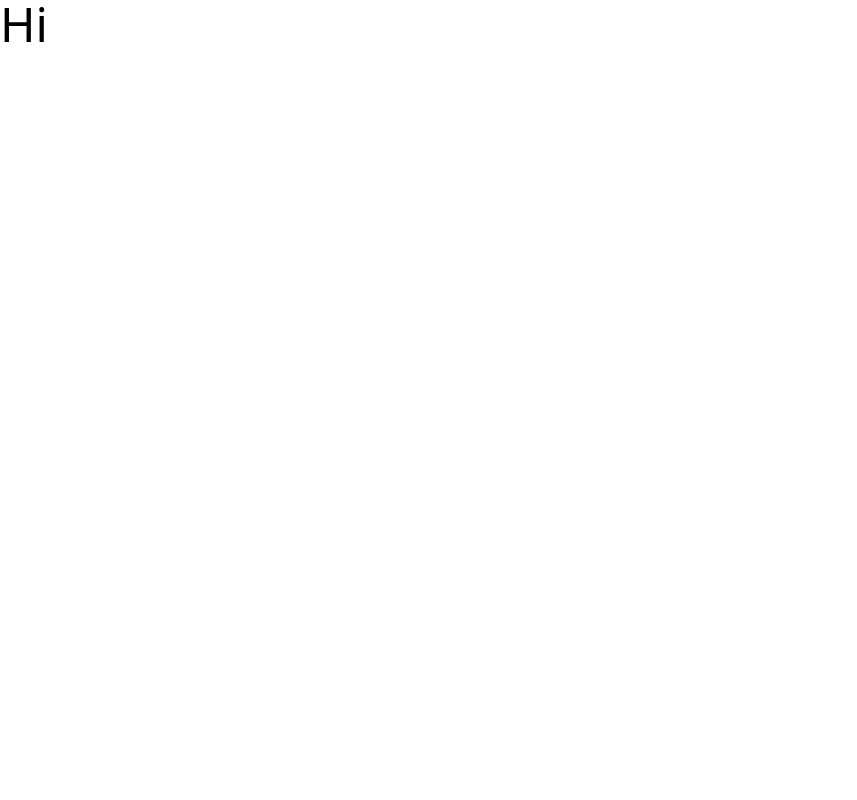
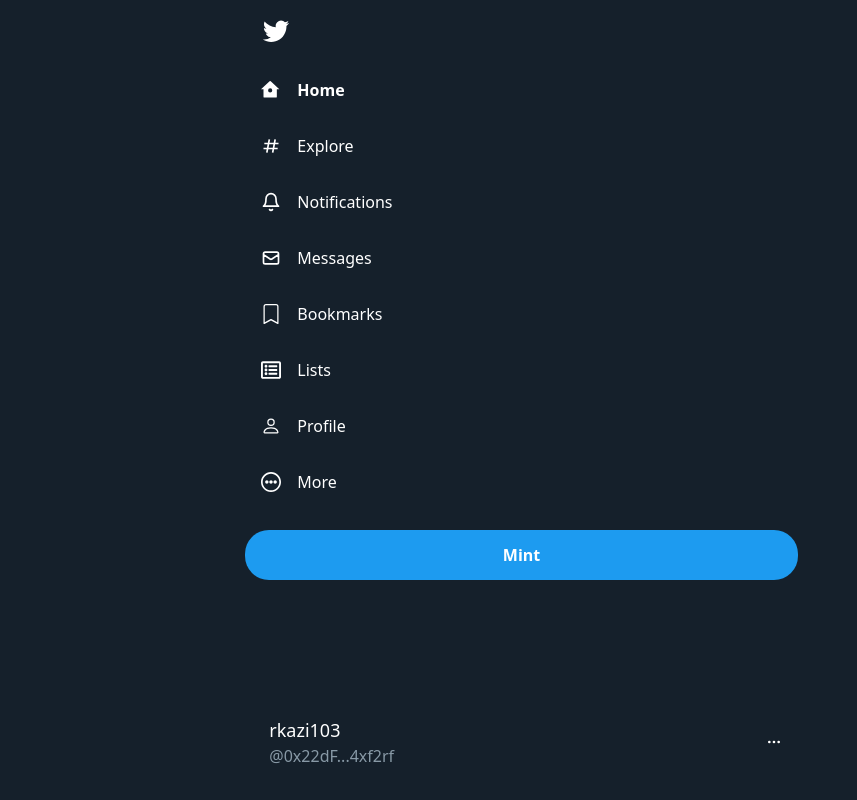
Before and after one commit to rkazi103/twitter-blockchain-app, a Next.js app: page / in a window 1280 px wide. Shown: the whole page, without its empty margins (0-857 px from the left). Built offline with nearby package versions, Linux system fonts and the light colour scheme.

Commit message:
feat: finished sidebar

```diff
--- a/package.json
+++ b/package.json
@@ -16,7 +16,8 @@
   "dependencies": {
     "next": "12.1.0",
     "react": "17.0.2",
-    "react-dom": "17.0.2"
+    "react-dom": "17.0.2",
+    "react-icons": "^4.3.1"
   },
   "devDependencies": {
     "@commitlint/cli": "^16.2.1",
--- /dev/null
+++ b/src/components/Sidebar.js
@@ -0,0 +1,110 @@
+import { RiHome7Line, RiHome7Fill, RiFileList2Fill } from "react-icons/ri";
+import { BiHash } from "react-icons/bi";
+import { FiBell, FiMoreHorizontal } from "react-icons/fi";
+import { HiOutlineMail, HiMail } from "react-icons/hi";
+import { FaRegListAlt, FaHashtag, FaBell } from "react-icons/fa";
+import { CgMoreO } from "react-icons/cg";
+import {
+  BsBookmark,
+  BsBookmarkFill,
+  BsPerson,
+  BsPersonFill,
+} from "react-icons/bs";
+import { VscTwitter } from "react-icons/vsc";
+import SidebarOption from "./SidebarOption";
+import { useState } from "react";
+
+const style = {
+  wrapper: `flex-[0.7] px-8 flex flex-col`,
+  twitterIconContainer: `text-3xl m-4`,
+  tweetButton: `bg-[#1d9bf0] hover:bg-[#1b8cd8] flex items-center justify-center font-bold rounded-3xl h-[50px] mt-[20px] cursor-pointer`,
+  navContainer: `flex-1`,
+  profileButton: `flex items-center mb-6 cursor-pointer hover:bg-[#333c45] rounded-[100px] p-2`,
+  profileLeft: `flex item-center justify-center mr-4`,
+  profileImage: `height-12 w-12 rounded-full`,
+  profileRight: `flex-1 flex`,
+  details: `flex-1`,
+  name: `text-lg`,
+  handle: `text-[#8899a6]`,
+  moreContainer: `flex items-center mr-2`,
+};
+
+const Sidebar = ({ initialSelectedIcon = "Home" }) => {
+  const [selected, setSelected] = useState(initialSelectedIcon);
+
+  return (
+    <div className="flex flex-[0.7] flex-col px-8">
+      <div className="m-4 text-3xl">
+        <VscTwitter />
+      </div>
+
+      <div className="flex-1">
+        <SidebarOption
+          Icon={selected === "Home" ? RiHome7Fill : RiHome7Line}
+          text="Home"
+          isActive={Boolean(selected === "Home")}
+          setSelected={setSelected}
+          redirect={"/"}
+        />
+        <SidebarOption
+          Icon={selected === "Explore" ? FaHashtag : BiHash}
+          text="Explore"
+          isActive={Boolean(selected === "Explore")}
+          setSelected={setSelected}
+        />
+        <SidebarOption
+          Icon={selected === "Notifications" ? FaBell : FiBell}
+          text="Notifications"
+          isActive={Boolean(selected === "Notifications")}
+          setSelected={setSelected}
+        />
+        <SidebarOption
+          Icon={selected === "Messages" ? HiMail : HiOutlineMail}
+          text="Messages"
+          isActive={Boolean(selected === "Messages")}
+          setSelected={setSelected}
+        />
+        <SidebarOption
+          Icon={selected === "Bookmarks" ? BsBookmarkFill : BsBookmark}
+          text="Bookmarks"
+          isActive={Boolean(selected === "Bookmarks")}
+          setSelected={setSelected}
+        />
+        <SidebarOption
+          Icon={selected === "Lists" ? RiFileList2Fill : FaRegListAlt}
+          text="Lists"
+          isActive={Boolean(selected === "Lists")}
+          setSelected={setSelected}
+        />
+        <SidebarOption
+          Icon={selected === "Profile" ? BsPersonFill : BsPerson}
+          text="Profile"
+          isActive={Boolean(selected === "Profile")}
+          setSelected={setSelected}
+          redirect={"/profile"}
+        />
+        <SidebarOption Icon={CgMoreO} text="More" setSelected={setSelected} />
+
+        <div className="mt-[20px] flex h-[50px] cursor-pointer items-center justify-center rounded-3xl bg-[#1d9bf0] font-bold hover:bg-[#1b8cd8]">
+          Mint
+        </div>
+      </div>
+
+      <div className="mb-6 flex cursor-pointer items-center rounded-[100px] p-2 hover:bg-[#333c45]">
+        <div className="item-center mr-4 flex justify-center"></div>
+        <div className="flex flex-1">
+          <div className="flex-1">
+            <div className="text-lg">rkazi103</div>
+            <div className="text-[#8899a6]">@0x22dF...4xf2rf</div>
+          </div>
+
+          <div className="mr-2 flex items-center">
+            <FiMoreHorizontal />
+          </div>
+        </div>
+      </div>
+    </div>
+  );
+};
+
+export default Sidebar;
--- /dev/null
+++ b/src/components/SidebarOption.js
@@ -0,0 +1,27 @@
+import { Dispatch, SetStateAction } from "react";
+import { IconType } from "react-icons";
+import { useRouter } from "next/router";
+
+const style = {
+  wrapper: `w-min flex items-center rounded-[100px] p-4 cursor-pointer hover:bg-[#333c45] transition-all hover:duration-200 hover:ease-in-out`,
+  iconContainer: `text-xl mr-4`,
+  textGeneral: `font-medium`,
+  textActive: `font-bold`,
+};
+
+const SidebarOption = ({ text, Icon, isActive, setSelected, redirect }) => {
+  return (
+    <div
+      className="flex w-min cursor-pointer items-center rounded-[100px] p-4 transition-all hover:bg-[#333c45] hover:duration-200 hover:ease-in-out"
+      onClick={() => setSelected(text)}
+    >
+      <div className="mr-4 text-xl">
+        <Icon />
+      </div>
+
+      <div className={`${isActive ? "font-bold" : "font-medium"}`}>{text}</div>
+    </div>
+  );
+};
+
+export default SidebarOption;
--- a/src/pages/index.js
+++ b/src/pages/index.js
@@ -1,15 +1,18 @@
 import Head from "next/head";
+import Sidebar from "../components/Sidebar";
 
 export default function Home() {
   return (
-    <div>
+    <div className="flex h-screen w-screen select-none justify-center bg-[#15202b] text-white">
       <Head>
         <title>Twitter Blockchain</title>
         <meta name="description" content="Generated by create next app" />
         <link rel="icon" href="/favicon.ico" />
       </Head>
 
-      <h1 className="text-5xl">Hi</h1>
+      <div className="flex w-2/3 max-w-[1400px] justify-between">
+        <Sidebar />
+      </div>
     </div>
   );
 }
```
Also changed, not shown: 1 other file (tests, documents, lock files or other folders).
